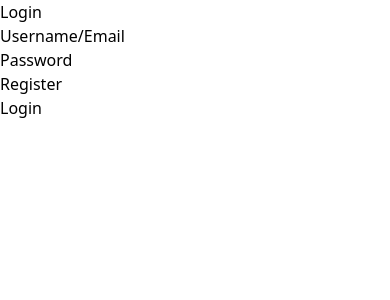
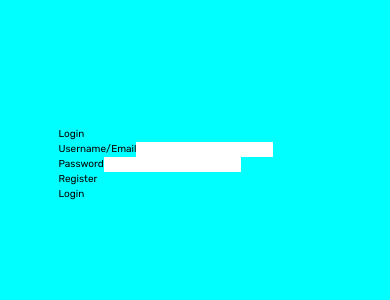
Before and after one commit to OMNI-god/ChatUI_React, a React (Vite) app: page / in a window 390 px wide. Shown: the top 300 px of the page. Built offline with nearby package versions, Linux system fonts and the light colour scheme.

Commit message:
feat: add AuthForm and AuthWindow styles for responsive layout

```diff
--- a/index.html
+++ b/index.html
@@ -1,10 +1,16 @@
-<!doctype html>
+<!DOCTYPE html>
 <html lang="en">
   <head>
     <meta charset="UTF-8" />
     <link rel="icon" type="image/svg+xml" href="/vite.svg" />
     <meta name="viewport" content="width=device-width, initial-scale=1.0" />
     <title>Vite + React</title>
+    <link rel="preconnect" href="https://fonts.googleapis.com" />
+    <link rel="preconnect" href="https://fonts.gstatic.com" crossorigin />
+    <link
+      href="https://fonts.googleapis.com/css2?family=Inter:ital,opsz,wght@0,14..32,100..900;1,14..32,100..900&family=Rubik:ital,wght@0,300..900;1,300..900&display=swap"
+      rel="stylesheet"
+    />
   </head>
   <body>
     <div id="modal"></div>
--- a/src/components/Auth-Component/AuthForm.jsx
+++ b/src/components/Auth-Component/AuthForm.jsx
@@ -1,6 +1,7 @@
 import { useDispatch, useSelector } from "react-redux";
 import CircleLoader from "../ui/Loading-Animations";
 import { authActions, user_service } from "../../strore/AuthSlice";
+import styles from "./AuthForm.module.css";
 
 const initialState = {
   username_email: "",
@@ -19,7 +20,7 @@ export default function AuthForm({ isLogin, setIsLogin }) {
     const data = Object.fromEntries(fd.entries());
     const config = {
       method: "POST",
-      credentials:"include",
+      credentials: "include",
       headers: { "Content-Type": "application/json" },
       body: JSON.stringify(data),
     };
@@ -29,7 +30,7 @@ export default function AuthForm({ isLogin, setIsLogin }) {
   return (
     <form
       onSubmit={handleSubmit}
-      className="m-3 w-4/6 bg-slate-100 p-2 rounded-md shadow-lg"
+      className={`bg-slate-100 p-2 rounded-md shadow-lg ${styles.form}`}
     >
       <h1 className="font-extrabold h- text-purple-600 m-2">
         {isLogin ? "Login" : "Register"}
--- a/src/components/Auth-Component/AuthWindow.jsx
+++ b/src/components/Auth-Component/AuthWindow.jsx
@@ -1,22 +1,28 @@
 import { useState } from "react";
 import AuthForm from "./AuthForm";
+import styles from "./AuthWindow.module.css";
 
 export default function AuthWindow() {
   const [isLogin, setIsLogin] = useState(true);
 
   return (
-    <div className="w-screen h-screen flex overflow-hidden relative">
+    <div className={styles.container}>
+      {/* Left Panel */}
       <div
-        className={`bg-blue-200 w-1/2 h-full absolute top-0 transition-transform duration-700 ${
-          isLogin ? "translate-x-0" : "translate-x-full"
-        }`}
+        className={`${styles.leftPanel} ${
+          isLogin ? styles.leftLogin : styles.leftSignup
+        } ${styles.slide}`}
       ></div>
+
+      {/* Right Panel with fixed form */}
       <div
-        className={`bg-green-200 w-1/2 h-full absolute top-0 right-0 flex justify-center items-center transition-transform duration-700 ${
-          isLogin ? "translate-x-0" : "-translate-x-full"
+        className={`${styles.rightPanel} ${
+          isLogin ? styles.rightLogin : styles.rightSignup
         }`}
       >
-        <AuthForm isLogin={isLogin} setIsLogin={setIsLogin} />
+        <div className={`${styles.formWrapper} ${styles.formVisible}`}>
+          <AuthForm isLogin={isLogin} setIsLogin={setIsLogin} />
+        </div>
       </div>
     </div>
   );
--- /dev/null
+++ b/src/components/Auth-Component/AuthWindow.module.css
@@ -0,0 +1,39 @@
+.container {
+  width: 100vw;
+  height: 100vh;
+  display: grid;
+  grid-template-columns: 1fr 1fr;
+  overflow: hidden;
+}
+.leftPanel {
+  background-color: aquamarine;
+}
+.rightPanel {
+  background-color: aqua;
+  display: grid;
+}
+.formWrapper {
+  justify-self: center;
+  align-self: center;
+  height: 40%;
+  width: 40%;
+}
+@media (max-width: 34em) {
+  .container {
+    width: 100vw;
+    height: 100vh;
+    display: grid;
+    grid-template-columns: 0fr 1fr;
+    overflow: hidden;
+  }
+  .rightPanel {
+    background-color: aqua;
+    display: grid;
+  }
+  .formWrapper {
+    justify-self: center;
+    align-self: center;
+    height: 70%;
+    width: 70%;
+  }
+}
--- a/src/index.css
+++ b/src/index.css
@@ -17,6 +17,17 @@
   }
   .slim-scrollbar {
     scrollbar-width: 5px;
-    -ms-overflow-style:auto
+    -ms-overflow-style: auto;
   }
 }
+* {
+  margin: 0;
+  padding: 0;
+  box-sizing: border-box;
+}
+html {
+  font-size: 62.5%;
+}
+body {
+  font-family: "Rubik", "Iter", sans-serif;
+}
```
Also changed, not shown: src/components/Auth-Component/AuthForm.module.css (added), 1 other file (tests, documents, lock files or other folders).
